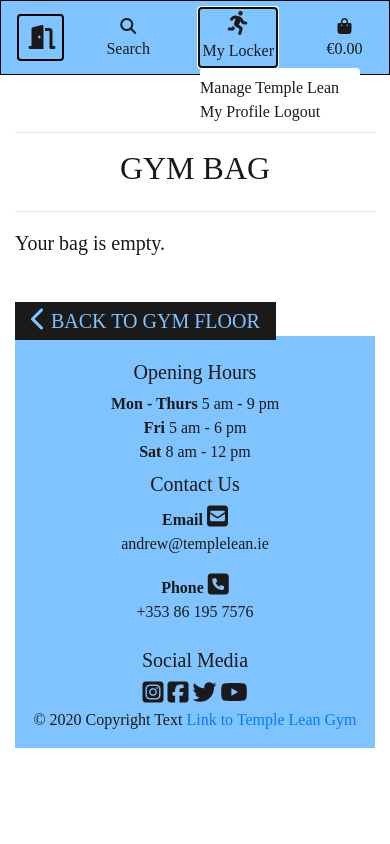
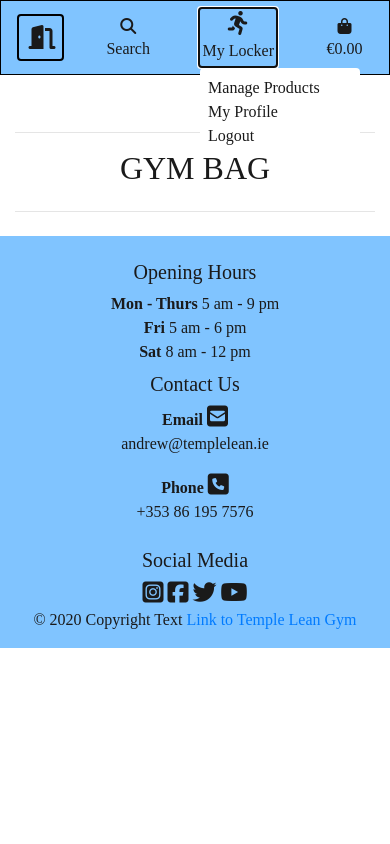
Before and after one commit to Andrew-code2020/ms4, a Django app: page /bag/ in a window 390 px wide, after a click on "My Locker". Run offline with Django 3.2, Linux system fonts and the light colour scheme; the visitor is signed in with stand-in values (Sample User, id 1); some libraries are stand-ins or nearby versions; some web fonts are replaced.

Commit message:
bag footer fixed fixed mobile top for locker

```diff
--- a/bag/templates/bag/bag.html
+++ b/bag/templates/bag/bag.html
@@ -18,7 +18,6 @@
 {% block content %}
 <!--white background overlay div-->
 <div class="overlay"></div>
-
 <div class="container mb-2">
     <!--Top header of bag content page-->
     <div class="row">
@@ -30,13 +29,12 @@
     </div>
     <!--bag content table for ease of display table taken from Boutique Ado project and adapated for this project-->
     <div class="row">
-        <div class="col">
+        <div class="col mb-5 d-none d-xs-block">
             {% if bag_items %}
-            <div class="table-responsive-sm rounded">
             <table class="table table-sm table-borderless">
                 <thead class="text-lean">
                     <tr>
-                            <th scope="col">Product Info</th>
+                        <th scope="col-sm">Product Info</th>
                         <th scope="col"></th>
                         <th scope="col">Day</th>
                         <th scope="col">Price</th>
@@ -49,11 +47,9 @@
                     {% for item in bag_items %}
                     <td class="p-3 w-25">
                         {% if item.product.image %}
-                            <img class="img-fluid rounded" src="{{ item.product.image.url }}"
-                                alt="{{ item.product.name }}">
+                        <img class="img-fluid rounded" src="{{ item.product.image.url }}" alt="{{ item.product.name }}">
                         {% else %}
-                            <img class="img-fluid rounded" src="{{ MEDIA_URL }}noimage.png"
-                                alt="{{ item.product.name }}">
+                        <img class="img-fluid rounded" src="{{ MEDIA_URL }}noimage.png" alt="{{ item.product.name }}">
                         {% endif %}
                     </td>
                     <td class="py-3">
@@ -120,39 +116,32 @@
                 </tr>
                 <tr>
                     <td colspan="5" class="text-right">
-                            <a href="{% url 'products' %}" class="btn-secondary rounded-0 btn-lg">
-                                <span class="icon">
+                        <a href="{% url 'checkout' %}" class="buy-now-button rounded-0 btn-lg text-uppercase">
+                            Secure Checkout <i class="fas fa-user-lock"></i>
+                        </a>
+                        <hr>
+                        <a href="{% url 'products' %}" class="btn-secondary text-uppercase rounded-0 btn-lg">
                             <i class="fas fa-chevron-left btn-secondary"></i>
-                                </span>
-                                <span class="text-uppercase">Keep Shopping</span>
-                            </a>
-                            <a href="{% url 'checkout' %}" class="buy-now-button rounded-0 btn-lg">
-                                <span class="text-uppercase">Secure Checkout</span>
-                                <span class="icon">
-                                    <i class="fas fa-user-lock"></i>
-                                </span>
+                            Keep Shopping
                         </a>
                     </td>
                 </tr>
             </table>
-            </div>
-        </div>
             <!--Notice in case bag becomes empty. code taken from Boutique Ado project and adapted to this project-->
             {% else %}
             <p class="lead mb-5">Your bag is empty.</p>
-        <a href="{% url 'products' %}" class="btn-secondary rounded-0 btn-lg">
-            <span class="icon">
+            <a href="{% url 'products' %}" class="btn-secondary rounded-0 btn-lg text-uppercase">
                 <i class="fas fa-chevron-left btn-secondary"></i>
-            </span>
-            <span class="text-uppercase">Back to Gym Floor</span>
+                Back to Gym Floor
             </a>
             {% endif %}
+        </div>
     </div>
 </div>
 
 
 {% endblock %}
-<!--Update and Remove Javascript with link to product apps-->
+<!--Update and Remove Javascript with link to product apps. Code taken from Boutique ado project and adapted-->
 {% block postloadjs %}
 {{ block.super }}
 {% include 'products/includes/quantity_input_script.html' %}
--- a/templates/includes/mobile-top-header.html
+++ b/templates/includes/mobile-top-header.html
@@ -30,18 +30,30 @@
             <p class="my-0">My Locker</p>
         </div>
     </a>
-        <div class="dropdown-menu border-0 text-lean" aria-labelledby="user-options">
-            {% if request.user.is_authenticated %}
-            {% if request.user.is_superuser %}
-            <a href="{% url 'add_product' %}" class="dropdown-item-sm">Manage Temple Lean</a>
+    <div class="dropdown-menu border-0 text-lean mb-2" aria-labelledby="user-options">
+        {% if request.user.is_authenticated %}
+        {% if request.user.is_superuser %}
+        <ul>
+            <li>
+                <a href="{% url 'add_product' %}" class="dropdown-item-sm ml-2 mb-2">Manage Products</a>
+            </li>
             {% endif %}
-            <a href="" class="dropdown-item-sm">My Profile</a>
-            <a href="{% url 'account_logout' %}" class="dropdown-item-sm">Logout</a>
+            <li>
+                <a href="" class="dropdown-item-sm ml-2 mb-2">My Profile</a>
+            </li>
+            <li>
+                <a href="{% url 'account_logout' %}" class="dropdown-item-sm ml-2 mb-2">Logout</a>
+            </li>
             {% else %}
-            <a href="{% url 'account_signup' %}" class="dropdown-item-sm">Register</a>
-            <a href="{% url 'account_login' %}" class="dropdown-item-sm">Login</a>
+            <li>
+                <a href="{% url 'account_signup' %}" class="dropdown-item-sm ml-2 mb-2">Register</a>
+            </li>
+            <li>
+                <a href="{% url 'account_login' %}" class="dropdown-item-sm ml-2 mb-2">Login</a>
+            </li>
             {% endif %}
-        </div>
+        </ul>
+    </div>
 </li>
 
 <li class="list-inline-item">
```
Lines whose indentation alone changed are shown as unchanged.
